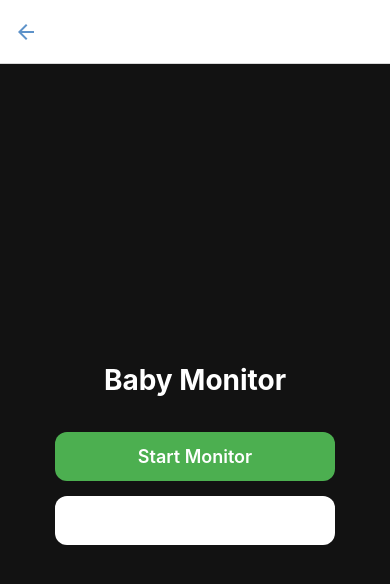
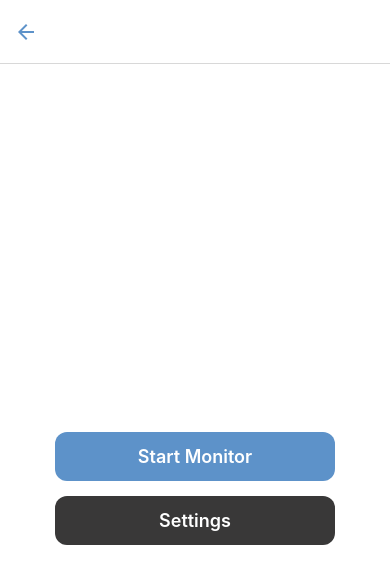
Before and after one commit to amal-alqasim14/Baby_monitor_applicatie-, a React Native app in the folder BabyMonitor/: screen /Home in a window 390 px wide. Shown: the top 584 px of the page. Built offline with nearby package versions, Linux system fonts and the light colour scheme.

Commit message:
backgroundColor

```diff
--- a/BabyMonitor/screens/HomeScreen.js
+++ b/BabyMonitor/screens/HomeScreen.js
@@ -14,7 +14,7 @@ export default function HomeScreen({ navigation }) {
       </TouchableOpacity>
 
       <TouchableOpacity
-        style={[globalStyles.button, { backgroundColor: "#ffffffff" }]}
+        style={[globalStyles.button, { backgroundColor: "#393838ff" }]}
         onPress={() => navigation.navigate("Settings")}
       >
         <Text style={globalStyles.buttonText}>Settings</Text>
--- a/BabyMonitor/styles/colors.js
+++ b/BabyMonitor/styles/colors.js
@@ -1,6 +1,6 @@
 export default {
-  primary: "#4CAF50",
-  dark: "#121212",
+  primary: "#5D92C9",
+  dark: "#ffffffff",
   white: "#ffffff",
   gray: "#9e9e9e",
 };
```
